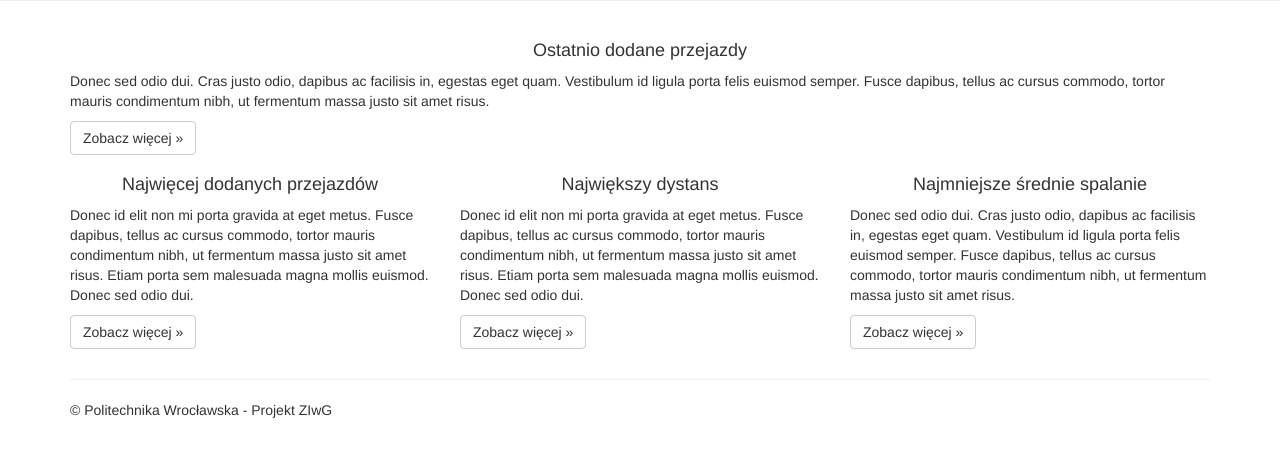
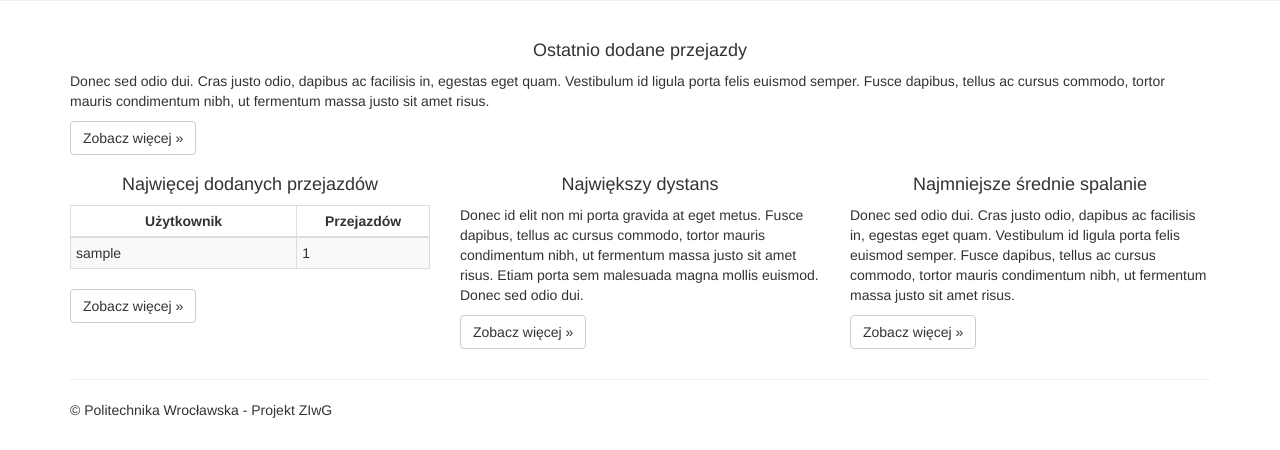
Before and after one commit to szwagier90/android_obd, a Django app: page / in a window 1280 px wide. Shown: the part 410-860 px from the top of the page. Run offline with Django 3.2, Linux system fonts and the light colour scheme; tables that the repository leaves empty hold one stand-in row (values such as "Sample post"); parts of the project's set-up code (start-up, migrations or seed data) failed here and were passed over; some libraries are stand-ins or nearby versions.

Commit message:
Pierwsza tabelka na stronie glownej - uzytkownicy ktorzy dodali najwiecej tras.

```diff
--- a/project/android_obd/templates/android_obd/home.html
+++ b/project/android_obd/templates/android_obd/home.html
@@ -22,7 +22,22 @@
 				</div>
 				<div class="col-md-4">
 					<h4><center>Najwięcej dodanych przejazdów</center></h4>
-					<p>Donec id elit non mi porta gravida at eget metus. Fusce dapibus, tellus ac cursus commodo, tortor mauris condimentum nibh, ut fermentum massa justo sit amet risus. Etiam porta sem malesuada magna mollis euismod. Donec sed odio dui. </p>
+					<table class="table table-bordered table-condensed table-striped">
+						<thead>
+							<tr>
+								<th class="col-md-3"><center>Użytkownik</center></th>
+								<th class="col-md-1"><center>Przejazdów</center></th>
+							</tr>
+						</thead>
+						<tbody>
+	{% for user in most_added %}
+							<tr>
+								<td>{{ user.username }}</td>
+								<td>{{ user.records_count }}</td>
+							</tr>
+	{% endfor %}
+						</tbody>
+					</table>
 					<p><a class="btn btn-default" href="{% url 'more_added' %}" role="button">Zobacz więcej &raquo;</a></p>
 				</div>
 				<div class="col-md-4">
--- a/project/android_obd/views.py
+++ b/project/android_obd/views.py
@@ -4,6 +4,7 @@ from django.shortcuts import render
 from django.http import HttpResponse, HttpResponseRedirect
 from django.core.urlresolvers import reverse
 
+from django.db.models import Count
 from django.contrib.auth import authenticate, login, logout
 from django.contrib.auth.models import User
 from django.contrib.auth.decorators import login_required
@@ -22,7 +23,9 @@ class ProfileDetail(DetailView):
 	template_name = 'android_obd/profile_detail_view.html'
 
 def index(request):
-	return render(request, 'android_obd/home.html')
+	most_added = User.objects.annotate(records_count = Count('record')).order_by('-records_count')[:10]
+	return render(request, 'android_obd/home.html',
+			{'most_added': most_added})
 
 def register(request):
 	if request.user.is_authenticated():
```
